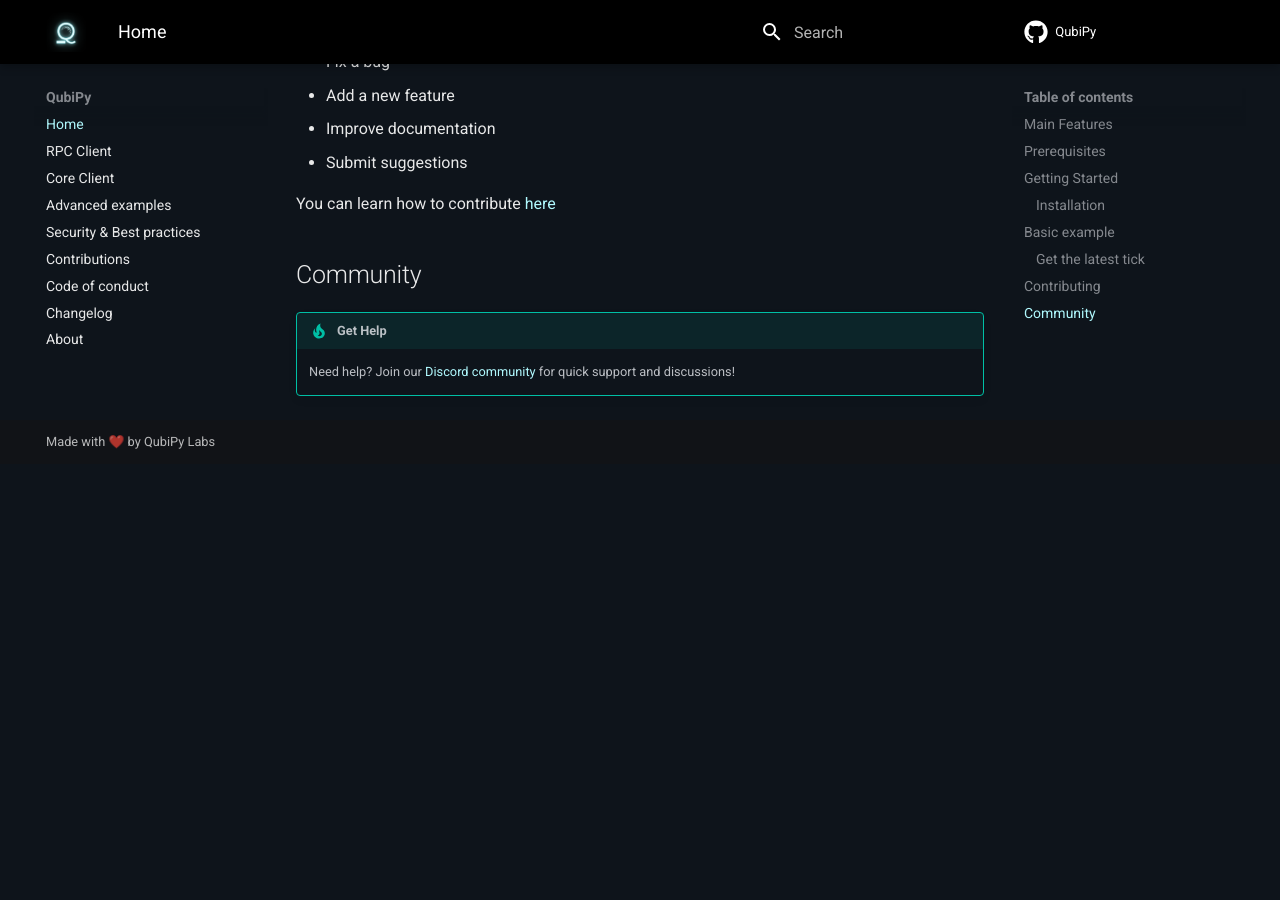
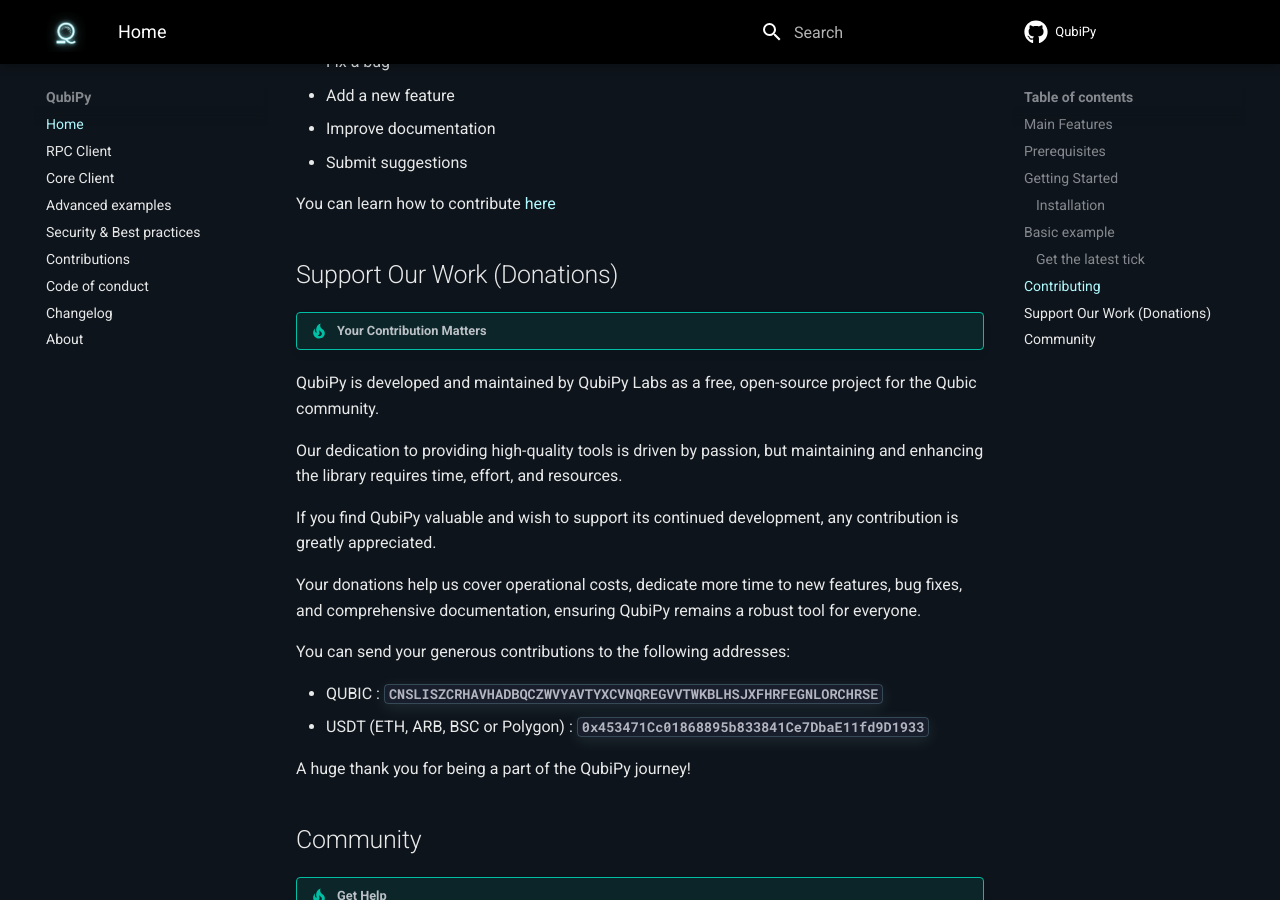
Before and after one commit to QubiPy-Labs/QubiPy, an MkDocs documentation site: the page built from docs/index.md, in a window 1280 px wide and 900 px high, scrolled down 1954 px. Built offline with MkDocs 1.6.1 and Material for MkDocs 9.7.7, drawn with Linux system fonts in a browser that asks for light colours; comment, search, counter and statistics services are not loaded; before the commit the page ends 2418 px from its top, so only the background shows below that.

Commit message:
docs: update documentation

```diff
--- a/docs/index.md
+++ b/docs/index.md
@@ -74,6 +74,24 @@ We welcome all contributions to QubiPy! Whether you want to:
 
 You can learn how to contribute [here](contributing.md)
 
+## Support Our Work (Donations)
+
+!!! tip "Your Contribution Matters"
+   QubiPy is developed and maintained by QubiPy Labs as a free, open-source project for the Qubic community.
+
+   Our dedication to providing high-quality tools is driven by passion, but maintaining and enhancing the library requires time, effort, and resources.
+
+   If you find QubiPy valuable and wish to support its continued development, any contribution is greatly appreciated.
+
+   Your donations help us cover operational costs, dedicate more time to new features, bug fixes, and comprehensive documentation, ensuring QubiPy remains a robust tool for everyone.
+
+   You can send your generous contributions to the following addresses:
+
+   * QUBIC : **`CNSLISZCRHAVHADBQCZWVYAVTYXCVNQREGVVTWKBLHSJXFHRFEGNLORCHRSE`**
+   * USDT (ETH, ARB, BSC or Polygon) : **`0x453471Cc01868895b833841Ce7DbaE11fd9D1933`**
+
+   A huge thank you for being a part of the QubiPy journey!
+
 ## Community
 
 
```
Also changed, not shown: CHANGELOG.md (+1 -0 lines), README.md (+18 -0 lines), docs/about.md (+18 -0 lines), docs/changelog.md (+1 -0 lines).
